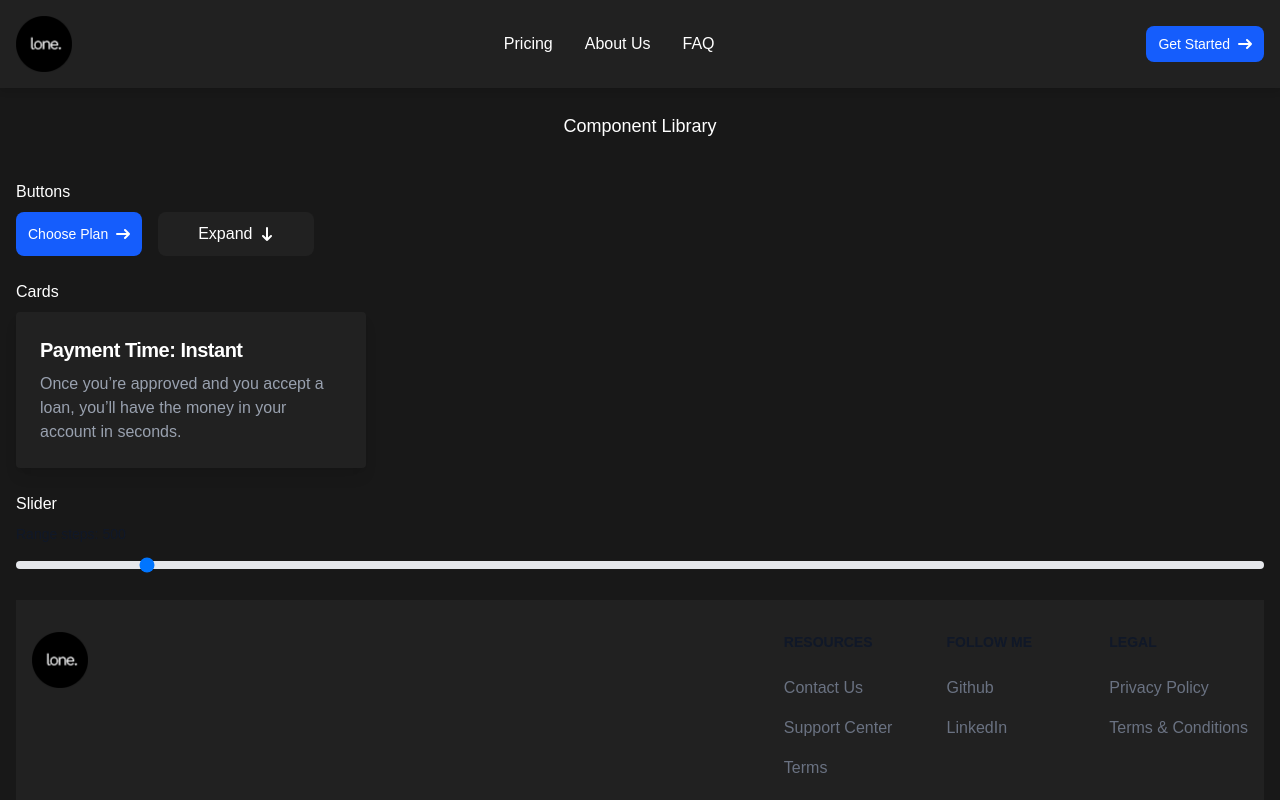
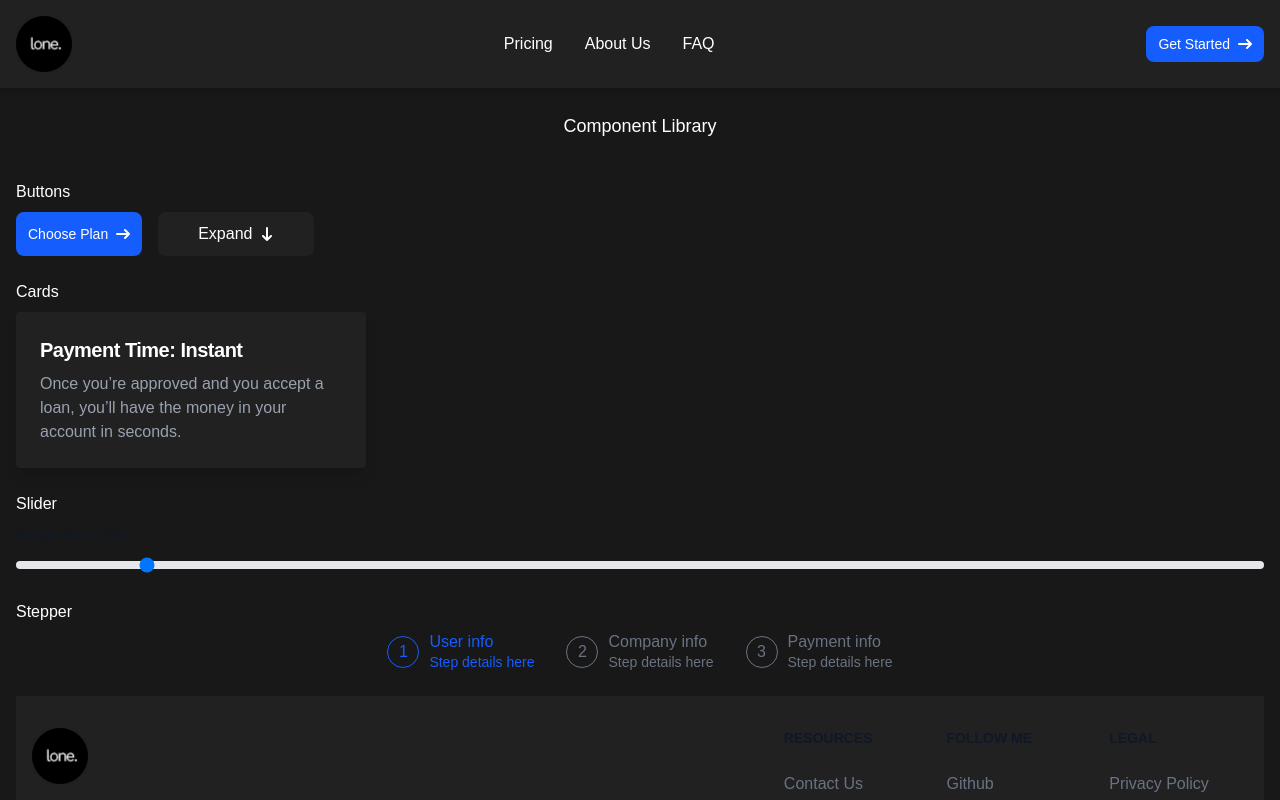
Before and after one commit to hakeem-jc/lone_2.0, a Next.js app: page /component_library in a window 1280 px wide. Shown: the top 800 px of the page. Built offline with nearby package versions, Linux system fonts and the light colour scheme.

Commit message:
feat: Create stepper component

```diff
--- a/app/component_library/page.tsx
+++ b/app/component_library/page.tsx
@@ -2,6 +2,7 @@ import Header from "@/app/components/Header";
 import Button from "@/app/components/ui/Button";
 import Card from "@/app/components/ui/Card";
 import Slider from "@/app/components/ui/Slider";
+import Stepper from "@/app/components/ui/Stepper";
 import Footer from "@/app/components/Footer";
 
 const Page = () => {
@@ -42,6 +43,29 @@ const Page = () => {
           </div>
         </div>
 
+        <div>
+          <div className="mb-2">Stepper</div>
+          <Stepper
+            steps={[
+              {
+                title: "User info",
+                description: "Step details here",
+                completed: true,
+              },
+              {
+                title: "Company info",
+                description: "Step details here",
+                completed: false,
+              },
+              {
+                title: "Payment info",
+                description: "Step details here",
+                completed: false,
+              },
+            ]}
+          />
+        </div>
+
         <Footer />
       </section>
     </main>
--- /dev/null
+++ b/app/components/ui/Stepper.tsx
@@ -0,0 +1,44 @@
+import React from "react";
+
+type Step = {
+  title: string;
+  description: string;
+  completed: boolean;
+};
+
+type StepperProps = {
+  steps: Step[];
+};
+
+const Stepper: React.FC<StepperProps> = ({ steps }) => {
+  return (
+    <ol className="flex justify-center items-center w-full flex-col sm:flex-row sm:space-x-8 space-y-4 sm:space-y-0 rtl:space-x-reverse">
+      {steps.map((step, index) => (
+        <li
+          key={index}
+          className={`flex items-center ${
+            step.completed
+              ? "text-blue-600 dark:text-blue-500"
+              : "text-gray-500 dark:text-gray-400"
+          } space-x-2.5 rtl:space-x-reverse`}
+        >
+          <span
+            className={`flex items-center justify-center w-8 h-8 border rounded-full shrink-0 ${
+              step.completed
+                ? "border-blue-600 dark:border-blue-500"
+                : "border-gray-500 dark:border-gray-400"
+            }`}
+          >
+            {index + 1}
+          </span>
+          <span>
+            <h3 className="font-medium leading-tight">{step.title}</h3>
+            <p className="text-sm">{step.description}</p>
+          </span>
+        </li>
+      ))}
+    </ol>
+  );
+};
+
+export default Stepper;
```
